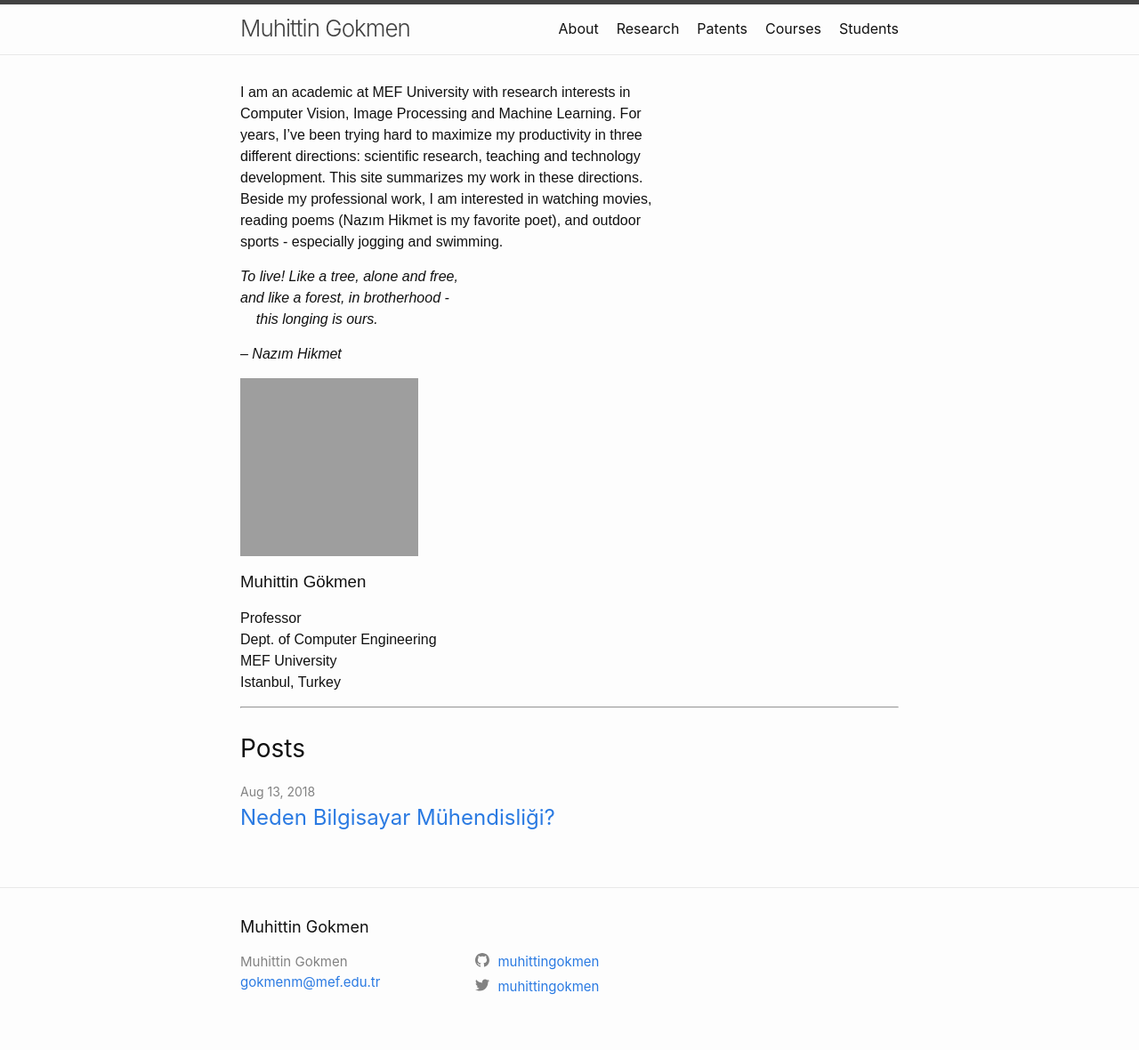
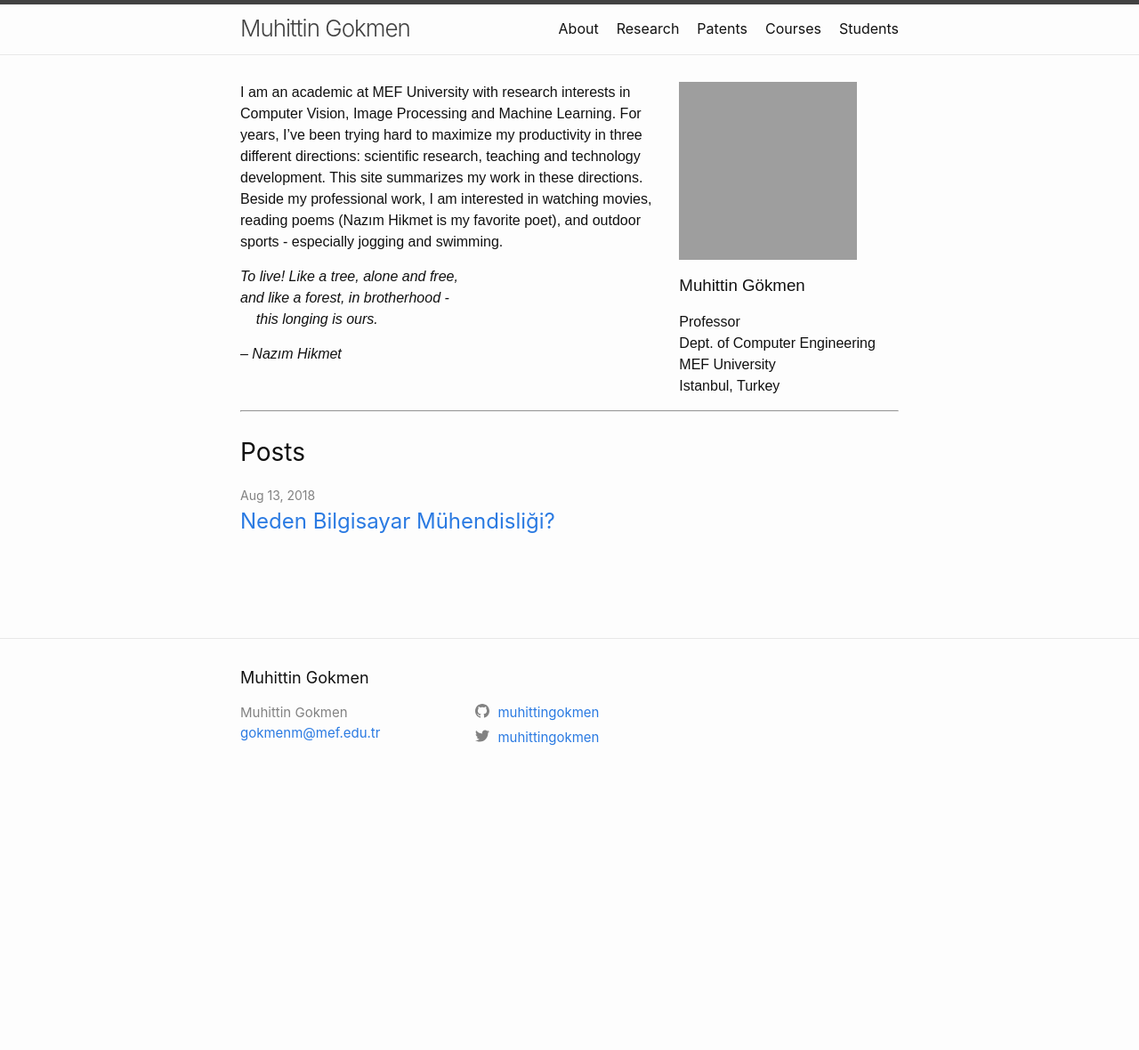
Before and after one commit to muhittingokmen/muhittingokmen.github.io, a Jekyll site: the page built from index.md, in a window 1280 px wide. Shown: the whole page at 89% size. Built offline with Jekyll 4.4.1, drawn with Linux system fonts in a browser that asks for light colours; after the commit the page ends 900 px from its top, so only the background shows below that; grey boxes are pictures that could not be loaded.

Commit message:
Update home.html

```diff
--- a/_layouts/home.html
+++ b/_layouts/home.html
@@ -9,7 +9,7 @@ published: true
   {%- endif -%}
 
   <div class="pure-g">
-    <div class="pure-u-2-3" style="padding-right: 1em;">
+    <div class="pure-u-2-3">
       {{ content }}
     </div>
     <div class="pure-u-1-3">
```
